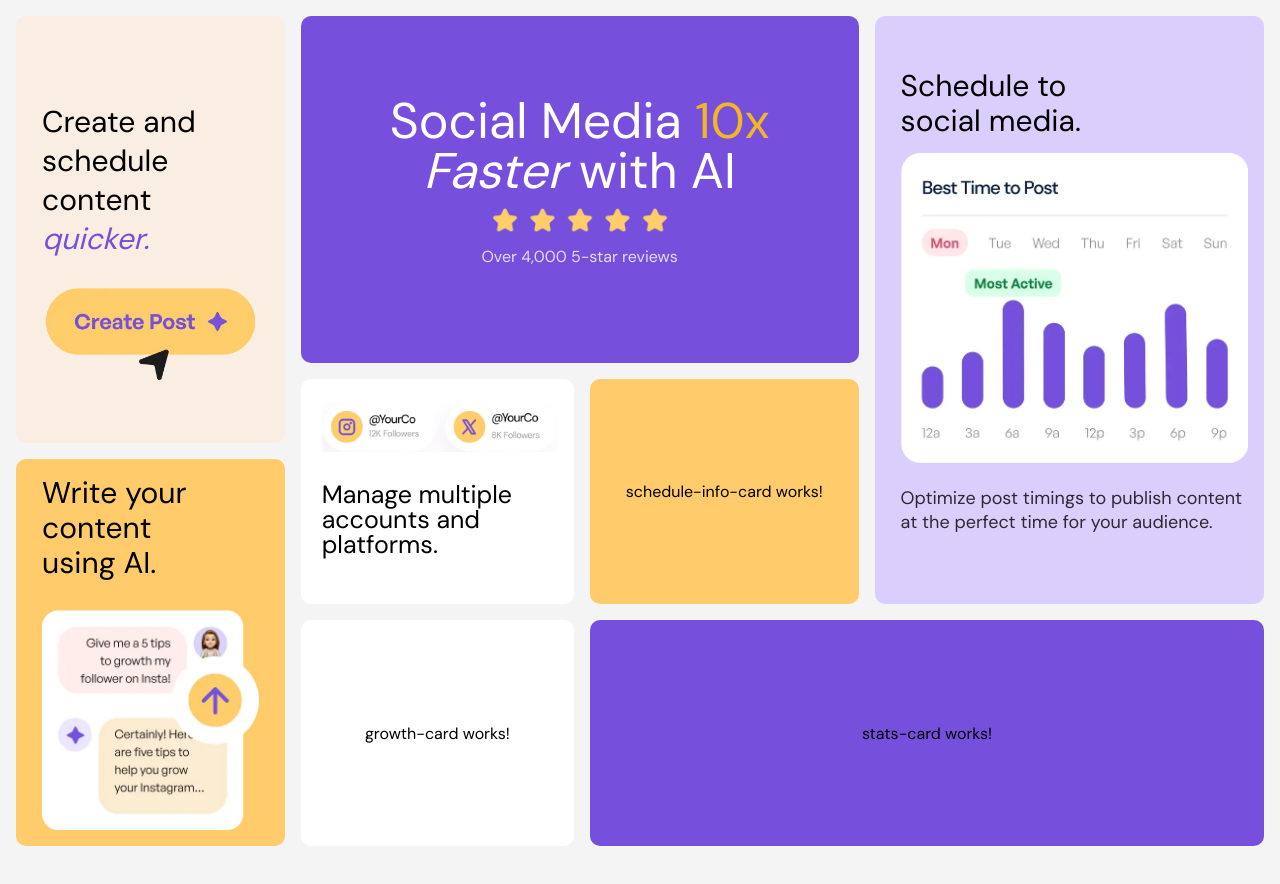
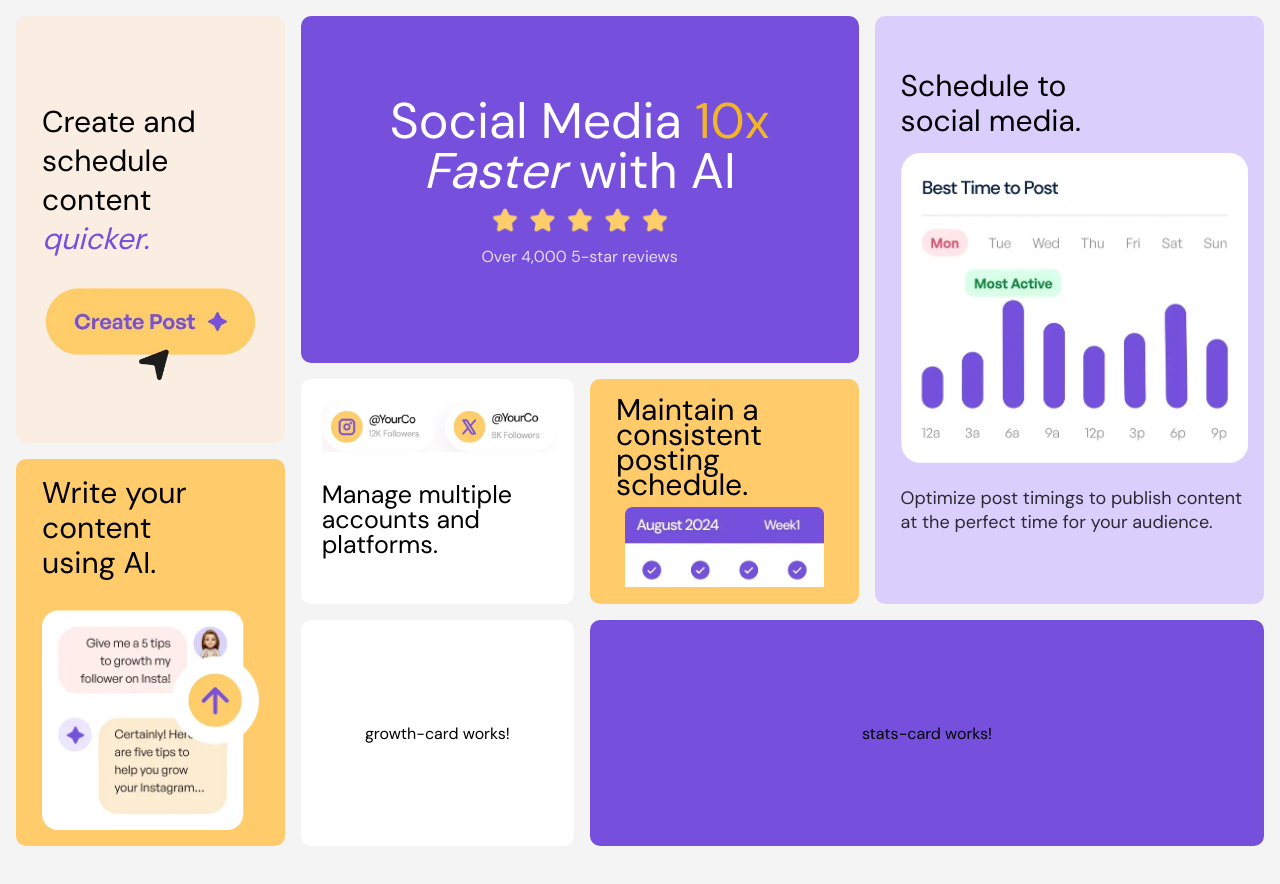
Before and after one commit to fio-azahuanche/bento-dashboard, an Angular app: page / in a window 1280 px wide. Shown: the top 884 px of the page. Built offline with nearby package versions, Linux system fonts and the light colour scheme.

Commit message:
update schedule-info-card

```diff
--- a/src/app/components/schedule-info-card/schedule-info-card.component.css
+++ b/src/app/components/schedule-info-card/schedule-info-card.component.css
@@ -0,0 +1,28 @@
+#schedule-info-card {
+    display: flex;
+    flex-direction: column;
+    align-items: center;
+    justify-content: space-between;
+}
+
+#schedule-info-card-img-container {
+    width: 100%;
+    height: 90px; /* Ajusta la altura visible */
+    overflow: hidden; /* Oculta la parte sobrante */
+    display: flex;
+    justify-content: center; /* Centra la imagen */
+}
+
+#schedule-info-card-img {
+    width: auto;
+    margin: 10px 0 0 0;
+    height: 150px; /* Mantiene la imagen grande pero cortada */
+}
+
+#schedule-info-card-text {
+    font-size: 30px;
+    font-weight: 400;
+    text-align: left;
+    margin: 0 0 0 10px;
+    line-height: 25px;
+}
--- a/src/app/components/schedule-info-card/schedule-info-card.component.html
+++ b/src/app/components/schedule-info-card/schedule-info-card.component.html
@@ -1 +1,6 @@
-<p>schedule-info-card works!</p>
+<div id="schedule-info-card">
+    <p id="schedule-info-card-text">Maintain a consistent posting schedule.</p>
+    <div id="schedule-info-card-img-container">
+        <img id="schedule-info-card-img" src="/illustration-consistent-schedule.webp" alt="">
+    </div>
+</div>
```
Also changed, not shown: public/illustration-consistent-schedule.webp (renamed from public/images/illustration-consistent-schedule.webp).
